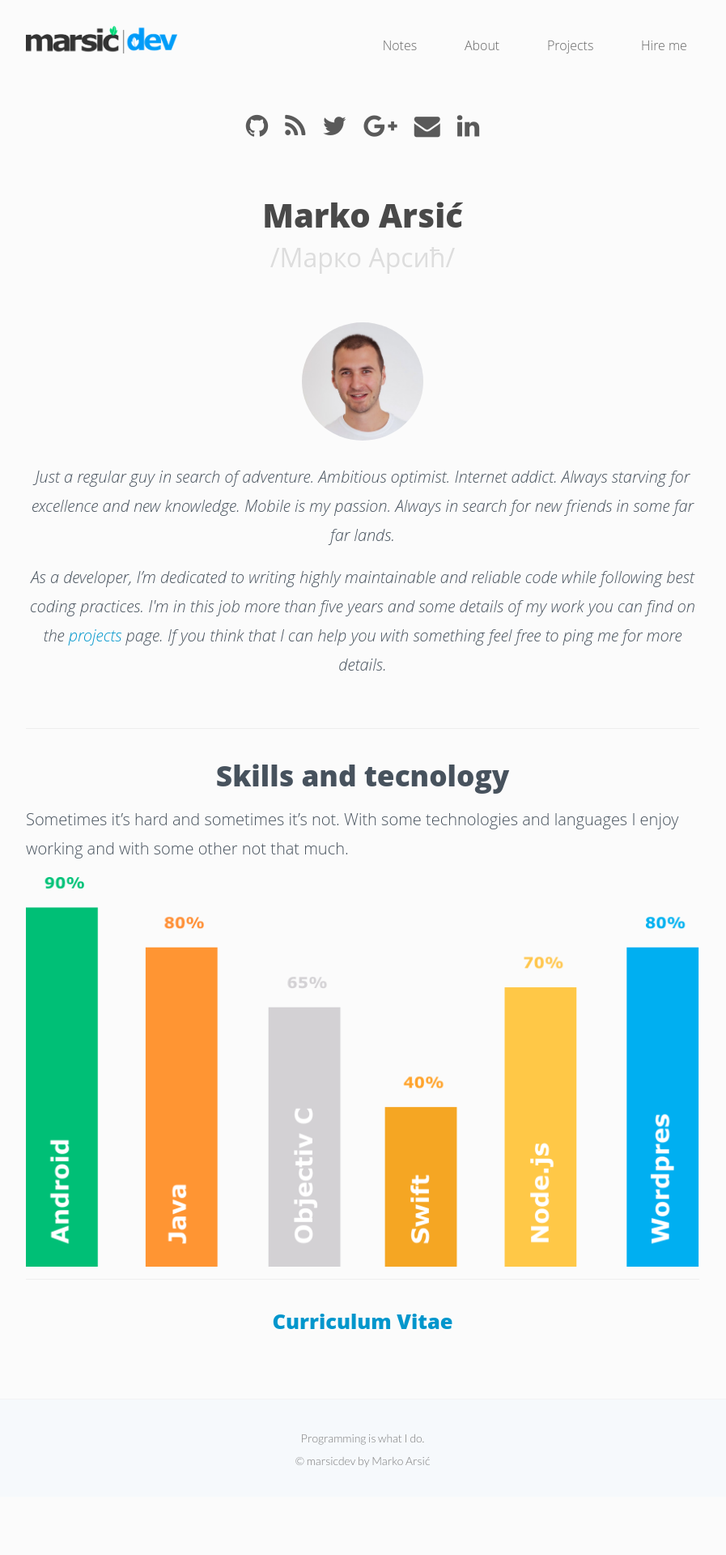
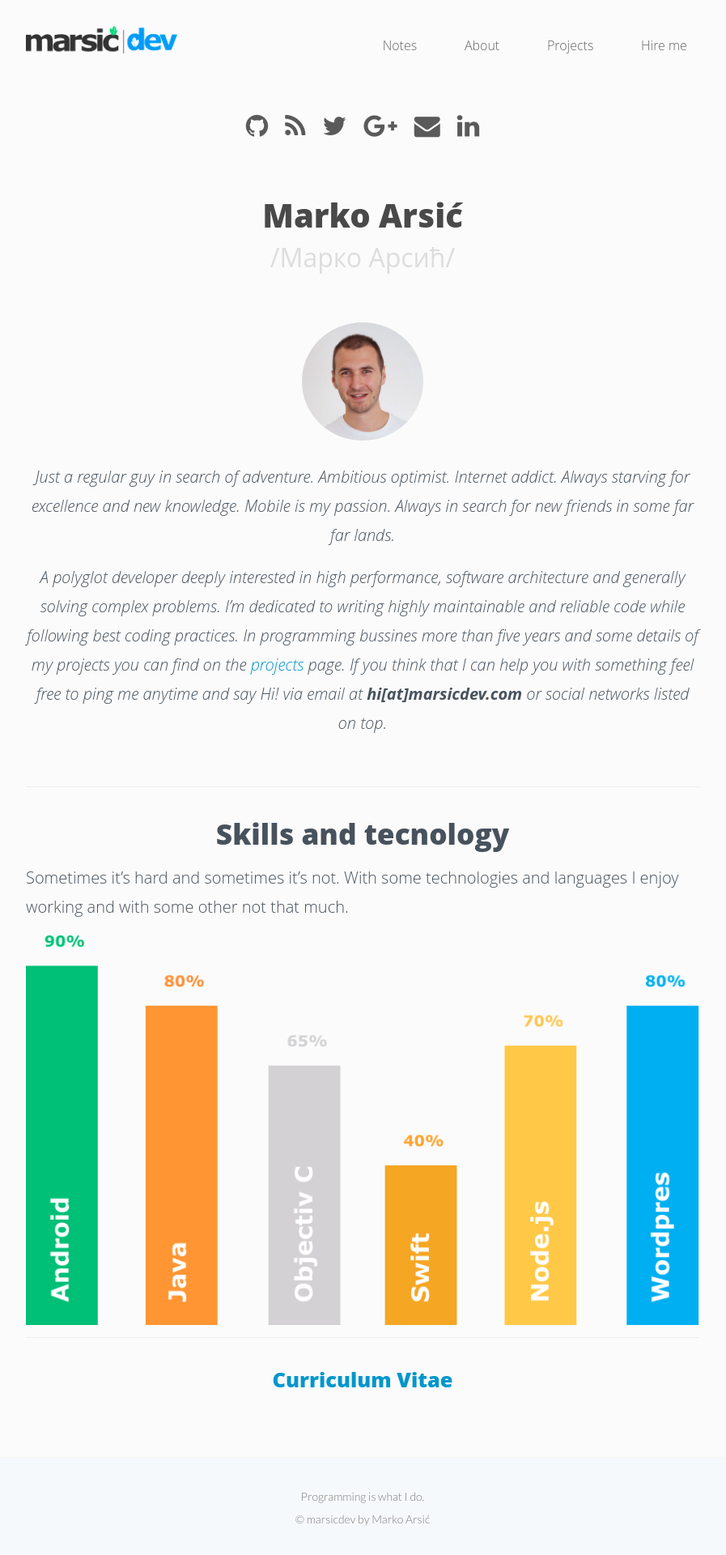
Before and after one commit to marsicdev/marsicdev.github.io, a Jekyll site: the page built from about.html, in a window 1280 px wide. Shown: the whole page at 81% size, without its empty margins (192-1089 px from the left). Built offline with Jekyll 4.4.1, drawn with Linux system fonts in a browser that asks for light colours; nearby versions of some CDN libraries; before the commit the page ends 1848 px from its top, so only the background shows below that.

Commit message:
Update about text

```diff
--- a/about.html
+++ b/about.html
@@ -11,7 +11,7 @@
         Just a regular guy in search of adventure. Ambitious optimist. Internet addict. Always starving for excellence and new knowledge. Mobile is my passion. Always in search for new friends in some far far lands.
     </p>
     <p>
-        As a developer, I’m dedicated to writing highly maintainable and reliable code while following best coding practices. I'm in this job more than five years and some details of my work you can find on the <a href="/projects">projects</a> page.  If you think that I can help you with something feel free to ping me for more details.
+        A polyglot developer deeply interested in high performance, software architecture and generally solving complex problems. I’m dedicated to writing highly maintainable and reliable code while following best coding practices. In programming bussines more than five years and some details of my projects you can find on the <a href="/projects">projects</a> page. If you think that I can help you with something feel free to ping me anytime and say Hi! via email at <b>hi[at]marsicdev.com</b> or social networks listed on top.
     </p>
 </div>
 
```
